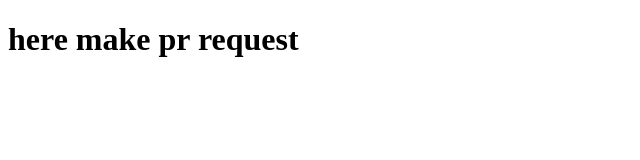
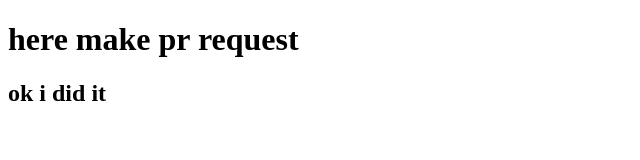
Before and after one commit to sammantesting/Free-pr-test, a plain HTML site: page index.html in a window 1280 px wide. Shown: the whole page, without its empty margins (0-640 px from the left). Drawn offline with Linux system fonts and the light colour scheme.

Commit message:
i changed

```diff
--- a/index.html
+++ b/index.html
@@ -8,5 +8,7 @@
 <body>
     <h1> here make pr request</h1>
 
+    <h2> ok i did it </h2>
+
 </body>
 </html>
```
